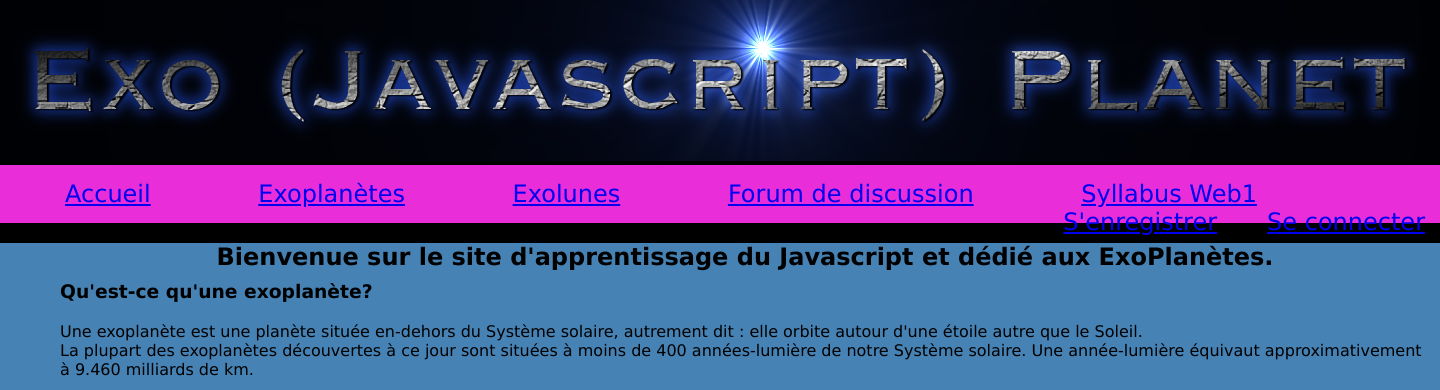
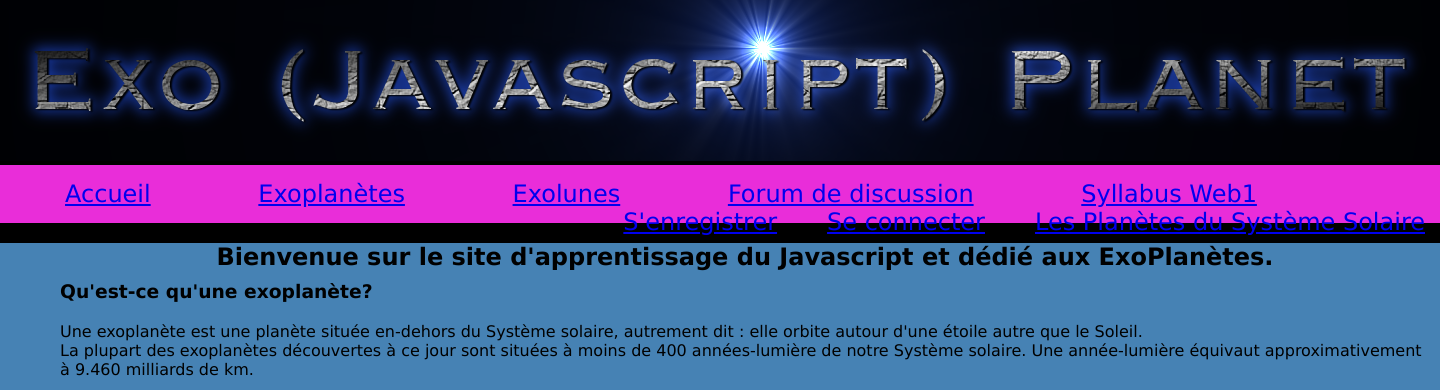
Before and after one commit to saad-elmessari-vinci/DevOps35TDD2, a Node server app: page / in a window 1440 px wide; the page is wider, and only the part inside the window is pictured. Shown: the top 390 px of that part. Run offline with Node 20, Linux system fonts and the light colour scheme; some libraries are stand-ins or nearby versions.

Commit message:
complete: layout

```diff
--- a/views/layout.hbs
+++ b/views/layout.hbs
@@ -17,6 +17,7 @@
         <li> <a href="/exolunes"> Exolunes</a> </li>
         <li> <a href="/forum"> Forum de discussion</a> </li>
         <li> <a target="_blank" href="http://ochoquet.be/syllabusWeb1/Syllabus_Web1.html#/"> Syllabus Web1</a> </li>
+        <li> <a class="authlink" href="/planets">Les Planètes du Système Solaire</a> </li>
       {{#if session.connected}}
         <li> <a class="authlink" href="/users/logout">Se Déconnecter</a> </li>
       {{else}}
```
